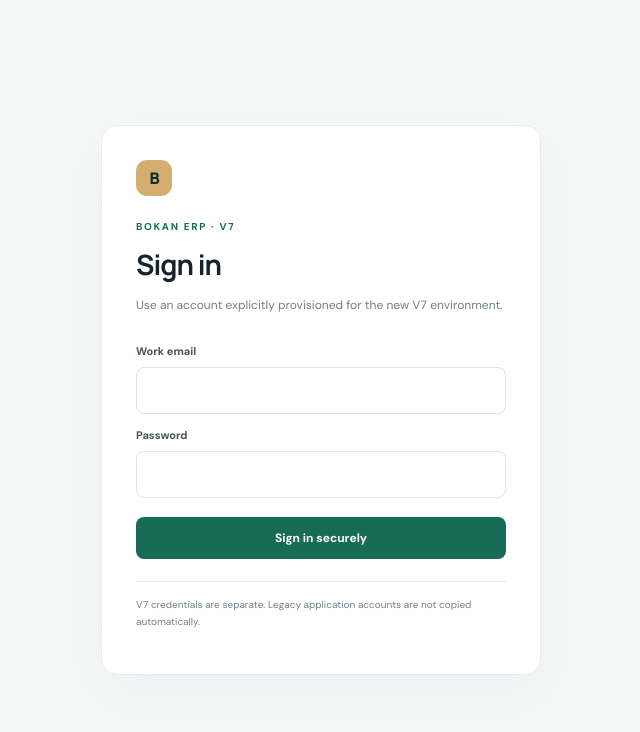
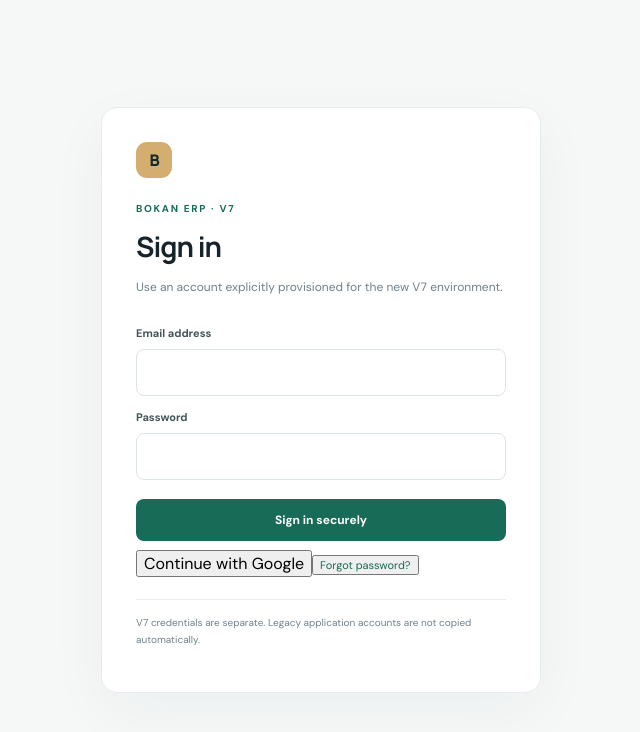
Before and after one commit to bokanplc/prime-erp, a Next.js app: page /login in a window 1280 px wide. Shown: the top 732 px of the page, without its empty margins (319-959 px from the left). Built offline with nearby package versions, Linux system fonts and the light colour scheme.

Commit message:
Add Google sign-in and hosted password recovery

```diff
--- a/src/app/login/page.tsx
+++ b/src/app/login/page.tsx
@@ -10,11 +10,13 @@ function LoginForm() {
   const [password, setPassword] = useState("");
   const [busy, setBusy] = useState(false);
   const [error, setError] = useState("");
+  const [notice, setNotice] = useState("");
 
   async function submit(event: FormEvent<HTMLFormElement>) {
     event.preventDefault();
     setBusy(true);
     setError("");
+    setNotice("");
     try {
       const supabase = createSupabaseBrowserClient();
       const { error: signInError } = await supabase.auth.signInWithPassword({ email, password });
@@ -28,15 +30,60 @@ function LoginForm() {
     }
   }
 
+  async function googleSignIn() {
+    setBusy(true);
+    setError("");
+    try {
+      const supabase = createSupabaseBrowserClient();
+      const next = search.get("next");
+      const safeNext = next && next.startsWith("/") && !next.startsWith("//") ? next : "/";
+      const { error: oauthError } = await supabase.auth.signInWithOAuth({
+        provider: "google",
+        options: { redirectTo: `${window.location.origin}/auth/callback?next=${encodeURIComponent(safeNext)}` }
+      });
+      if (oauthError) throw oauthError;
+    } catch (caught) {
+      setError(caught instanceof Error ? caught.message : "Google sign-in could not be started.");
+      setBusy(false);
+    }
+  }
+
+  async function sendRecovery() {
+    setError("");
+    setNotice("");
+    if (!email.trim()) {
+      setError("Enter your work email first, then choose Forgot password.");
+      return;
+    }
+    setBusy(true);
+    try {
+      const supabase = createSupabaseBrowserClient();
+      const { error: recoveryError } = await supabase.auth.resetPasswordForEmail(email.trim(), {
+        redirectTo: `${window.location.origin}/auth/callback?next=/reset-password`
+      });
+      if (recoveryError) throw recoveryError;
+      setNotice("If an account exists for that email, a password-reset link has been sent.");
+    } catch (caught) {
+      setError(caught instanceof Error ? caught.message : "Could not send the recovery email. Please try again.");
+    } finally {
+      setBusy(false);
+    }
+  }
+
   return (
-    <form onSubmit={submit} className="auth-form">
-      <label htmlFor="email">Work email</label>
-      <input id="email" type="email" autoComplete="username" required value={email} onChange={(event) => setEmail(event.target.value)} />
-      <label htmlFor="password">Password</label>
-      <input id="password" type="password" autoComplete="current-password" required value={password} onChange={(event) => setPassword(event.target.value)} />
-      {error ? <div className="auth-alert" role="alert">{error}</div> : null}
-      <button type="submit" disabled={busy}>{busy ? "Signing in…" : "Sign in securely"}</button>
-    </form>
+    <>
+      <form onSubmit={submit} className="auth-form">
+        <label htmlFor="email">Email address</label>
+        <input id="email" type="email" autoComplete="username" required value={email} onChange={(event) => setEmail(event.target.value)} />
+        <label htmlFor="password">Password</label>
+        <input id="password" type="password" autoComplete="current-password" required value={password} onChange={(event) => setPassword(event.target.value)} />
+        <button type="submit" disabled={busy}>{busy ? "Please wait…" : "Sign in securely"}</button>
+      </form>
+      <button type="button" className="auth-secondary" onClick={googleSignIn} disabled={busy}>Continue with Google</button>
+      <button type="button" className="auth-link" onClick={sendRecovery} disabled={busy}>Forgot password?</button>
+      {notice ? <p className="auth-foot" role="status">{notice}</p> : null}
+      {error ? <p className="auth-error" role="alert">{error}</p> : null}
+    </>
   );
 }
 
```
